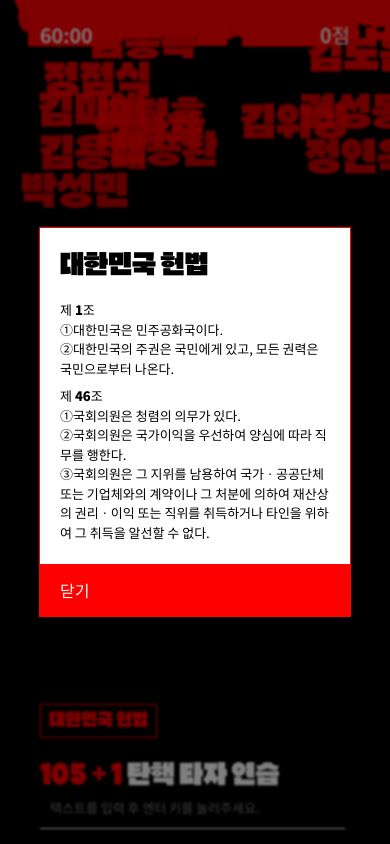
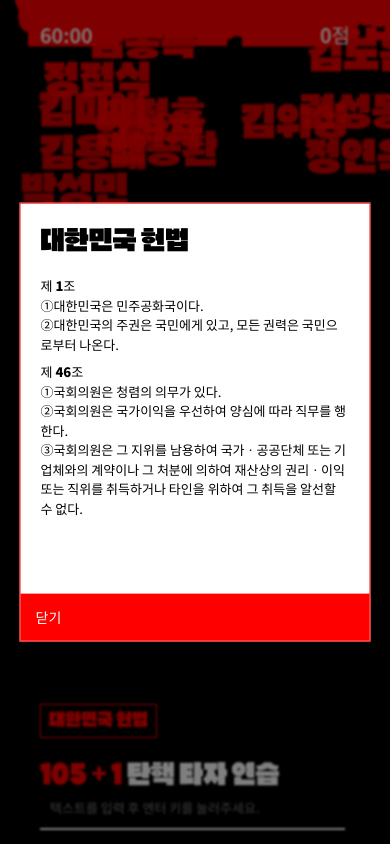
Before and after one commit to zuzokim/impeachment-for-democracy, a React (Vite) app: page / in a window 390 px wide. Built offline with nearby package versions, Linux system fonts and the light colour scheme.

Commit message:
fix style

```diff
--- a/src/App.css
+++ b/src/App.css
@@ -85,9 +85,8 @@ body {
   display: flex;
   flex-direction: column;
   gap: 48px;
+  /* height: 80%; */
   overflow-y: auto;
-  height: 80%;
-  padding-bottom: 40px;
 }
 
 .game-finish-body .score {
@@ -118,10 +117,23 @@ body {
   font-weight: 700;
 }
 
-@media (max-width: 600px) {
+@media (max-width: 720px) {
   .game-finish-dialog {
-    width: 80%;
+    width: 90%;
     height: auto;
+  }
+
+  .game-finish-body {
+    gap: 36px;
+  }
+
+  .game-finish-body .score {
+    font-size: 42px;
+  }
+
+  .game-finish-action button {
+    font-size: 14px;
+    padding: 13px 15px;
   }
 }
 
@@ -159,14 +171,15 @@ input {
   outline: none;
   width: 50%;
   max-width: 300px;
-  border-bottom: 1px solid white;
+  border-bottom: 4px solid white;
   backdrop-filter: blur(1px);
 }
 
-@media (max-width: 600px) {
+@media (max-width: 720px) {
   input {
     width: 92%;
     font-size: 13px;
+    border-bottom: 2px solid white;
   }
 }
 
@@ -240,10 +253,14 @@ input {
   font-weight: 700;
 }
 
-@media (max-width: 600px) {
+@media (max-width: 720px) {
   .constitution-dialog {
-    width: 80%;
+    width: 90%;
     height: auto;
+  }
+  .constitution-action button {
+    font-size: 14px;
+    padding: 13px 15px;
   }
 }
 
@@ -266,7 +283,7 @@ input {
   color: red;
 }
 
-@media (max-width: 600px) {
+@media (max-width: 720px) {
   .footer {
     flex-direction: column;
     align-items: start;
```
